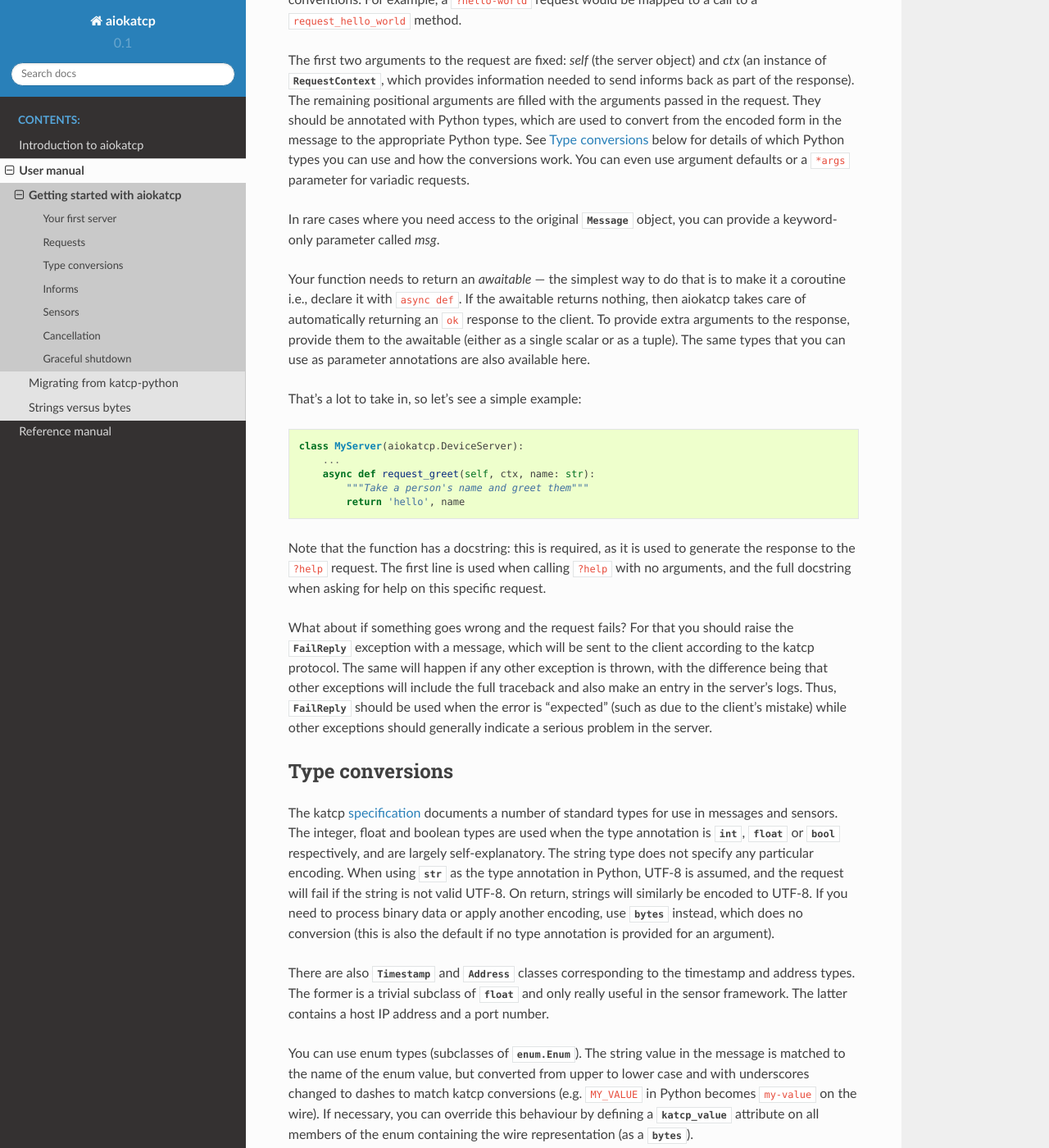
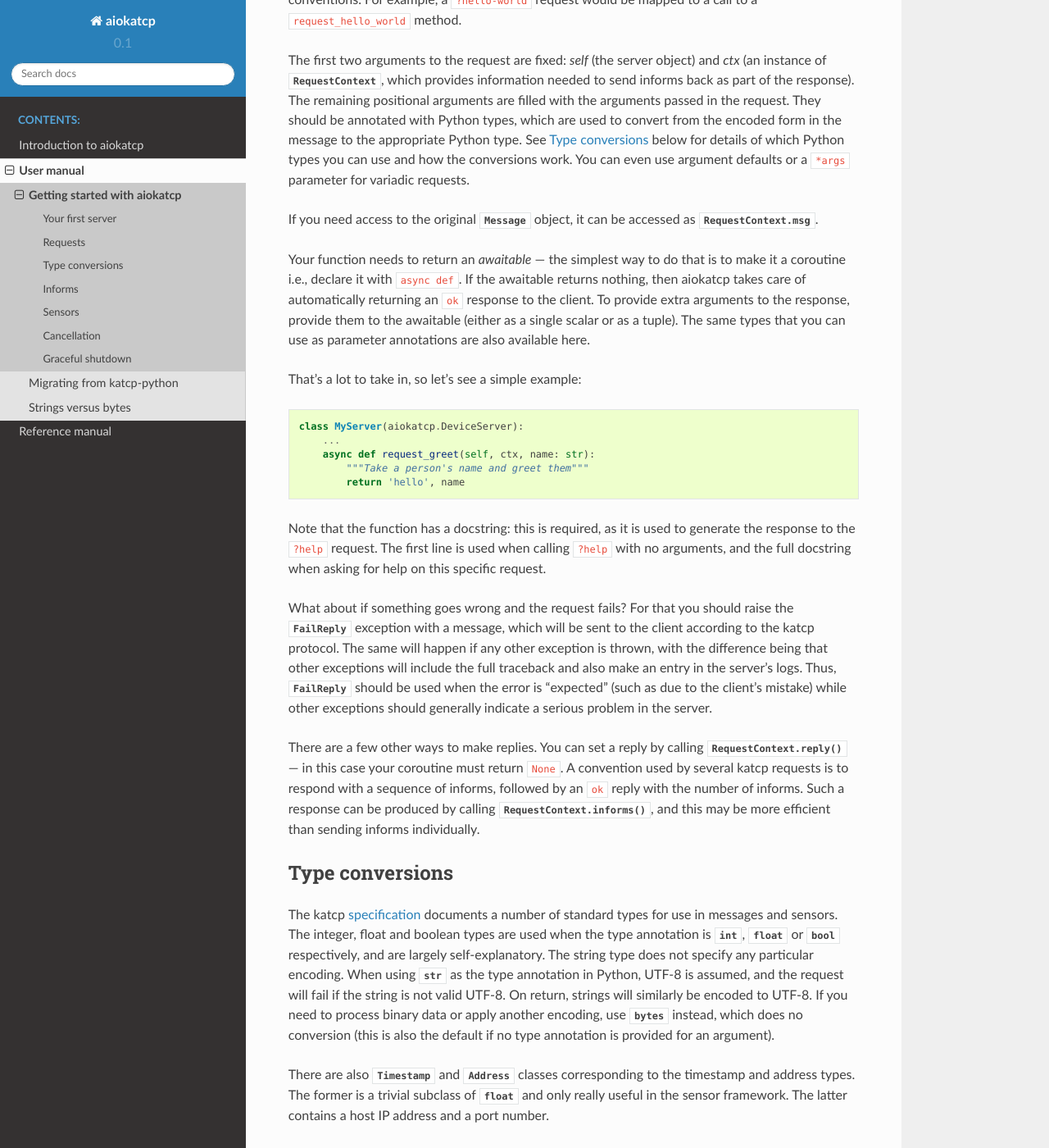
Before and after one commit to ska-sa/aiokatcp, a Sphinx documentation site: the page built from doc/tutorial.rst, in a window 1280 px wide and 1400 px high, scrolled down 1077 px. Shown: the whole window at 82% size. Built offline with Sphinx 7.4.7 and the Read the Docs theme 2.0.0, drawn with Linux system fonts in a browser that asks for light colours.

Commit message:
Small improvements and cleanup
- Remove msg= keyword parameter: it's available as ctx.msg.
- Add ctx.informs to send a sequence of informs.
- Document ctx.reply and ctx.informs in the tutorial.

```diff
--- a/doc/tutorial.rst
+++ b/doc/tutorial.rst
@@ -63,8 +63,8 @@ See :ref:`type-conversions` below for details of which Python types you can
 use and how the conversions work. You can even use argument defaults or a
 ``*args`` parameter for variadic requests.
 
-In rare cases where you need access to the original :class:`Message` object,
-you can provide a keyword-only parameter called `msg`.
+If you need access to the original :class:`Message` object, it can be accessed
+as :attr:`.RequestContext.msg`.
 
 Your function needs to return an :dfn:`awaitable` — the simplest way to do
 that is to make it a coroutine i.e., declare it with ``async def``. If
@@ -97,6 +97,13 @@ exceptions will include the full traceback and also make an entry in the
 server's logs. Thus, :exc:`~aiokatcp.connection.FailReply` should be used when
 the error is "expected" (such as due to the client's mistake) while other
 exceptions should generally indicate a serious problem in the server.
+
+There are a few other ways to make replies. You can set a reply by calling
+:meth:`.RequestContext.reply` — in this case your coroutine must return
+``None``. A convention used by several katcp requests is to respond with a
+sequence of informs, followed by an ``ok`` reply with the number of informs.
+Such a response can be produced by calling :meth:`.RequestContext.informs`, and
+this may be more efficient than sending informs individually.
 
 .. _type-conversions:
 
```
Also changed, not shown: 3 other files.
